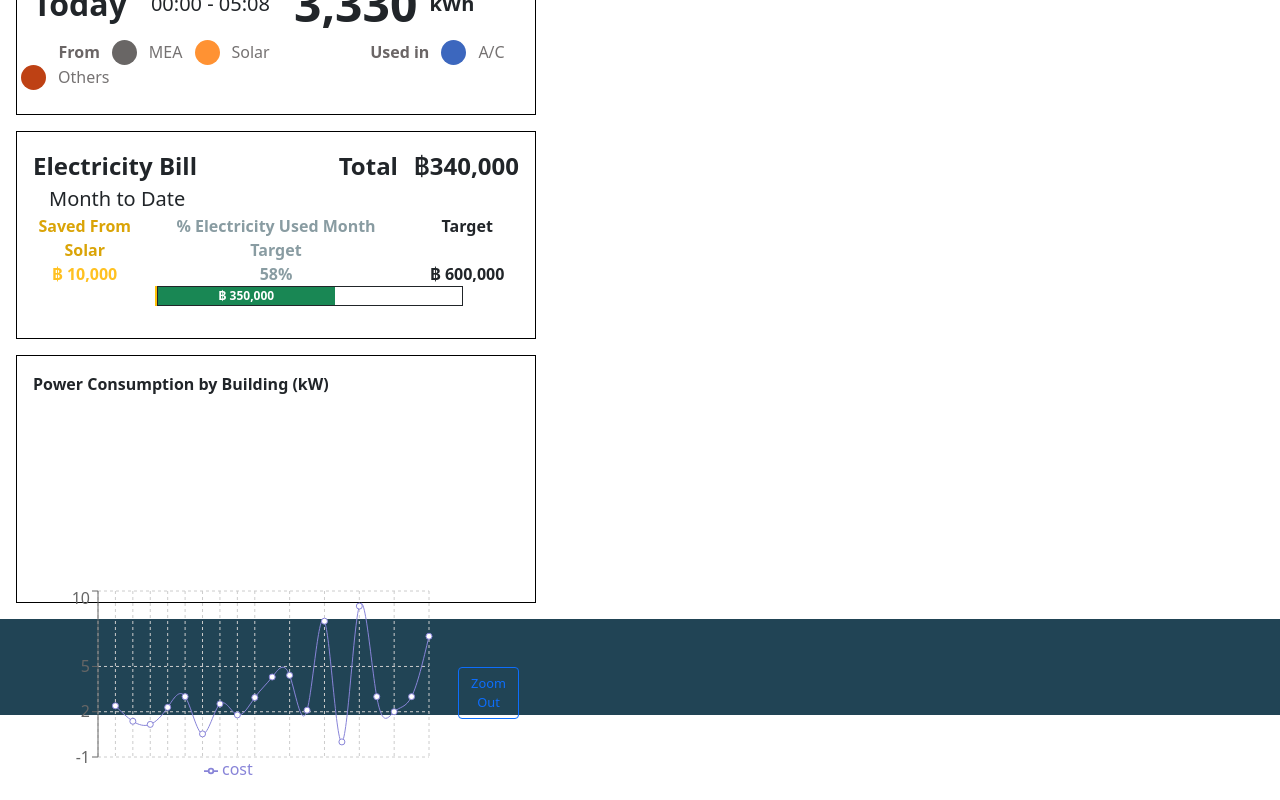
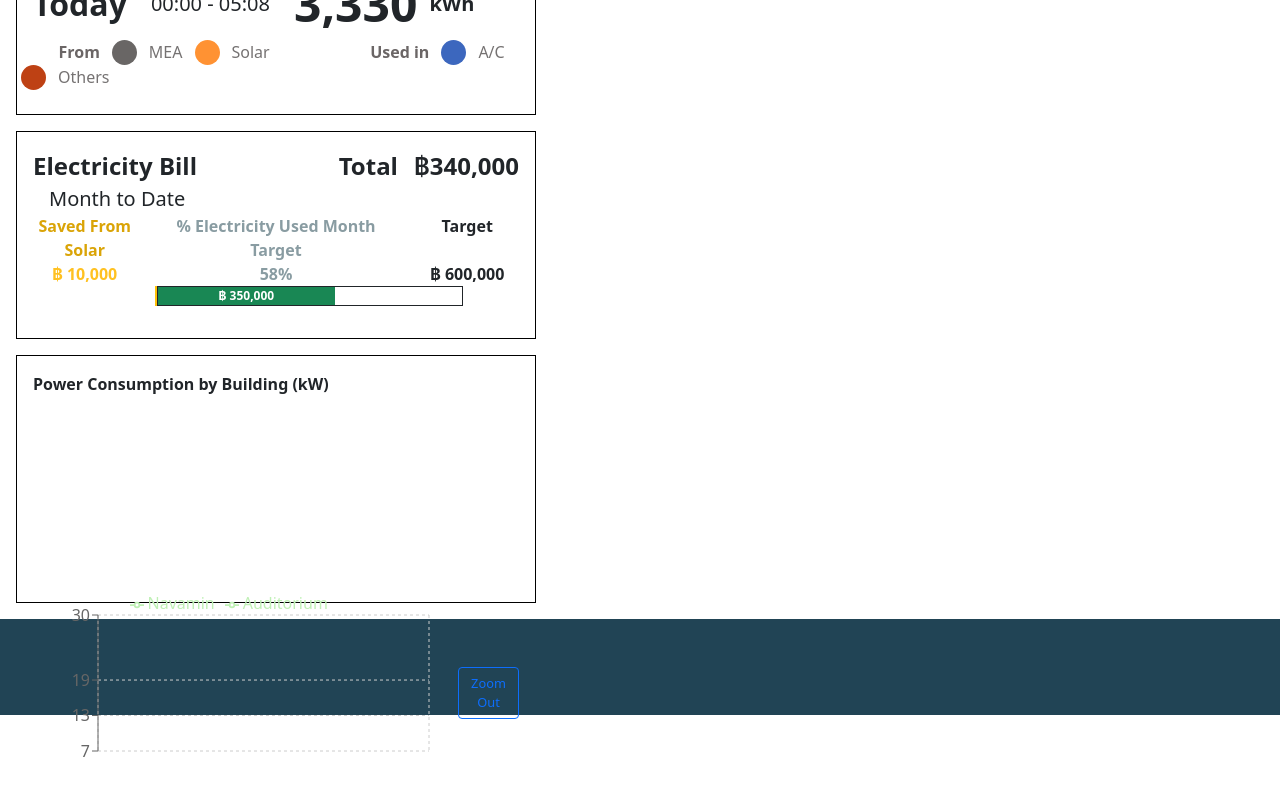
Before and after one commit to KitaPDev/NIDA-SMART-ENERGY, a React (Create React App) app in the folder frontend/: page / in a window 1280 px wide. Shown: the part 208-1008 px from the top of the page. Built offline with nearby package versions, Linux system fonts and the light colour scheme.

Commit message:
WIP: LineChartBuildingPowerConsumption

```diff
--- a/frontend/src/components/Home/Home.js
+++ b/frontend/src/components/Home/Home.js
@@ -21,31 +21,30 @@ class Home extends React.Component {
 		let electricityBill = 350000;
 		let solarSavings = 10000;
 
-		let lsBuilding = ["Navamin", "Auditorium"];
-		let mapLsLogPower_Building = {
+		let lsLogPower_Building = {
 			Navamin: [
-				{ log_timestamp: "2021-06-08T00:00:00Z", kw: 1.34 },
-				{ log_timestamp: "2021-06-08T00:15:00Z", kw: 1.99 },
-				{ log_timestamp: "2021-06-08T00:30:00Z", kw: 2.5 },
-				{ log_timestamp: "2021-06-08T00:45:00Z", kw: 2.3 },
-				{ log_timestamp: "2021-06-08T01:00:00Z", kw: 1.0 },
-				{ log_timestamp: "2021-06-08T01:15:00Z", kw: 1.21 },
-				{ log_timestamp: "2021-06-08T01:30:00Z", kw: 5.99 },
-				{ log_timestamp: "2021-06-08T01:45:00Z", kw: 4.52 },
-				{ log_timestamp: "2021-06-08T02:00:00Z", kw: 10.2 },
-				{ log_timestamp: "2021-06-08T02:15:00Z", kw: 8.09 },
+				{ log_timestamp: "2021-06-08T00:00:00Z", ac: 18, others: 12 },
+				{ log_timestamp: "2021-06-08T00:15:00Z", ac: 13, others: 11 },
+				{ log_timestamp: "2021-06-08T00:30:00Z", ac: 14, others: 14 },
+				{ log_timestamp: "2021-06-08T00:45:00Z", ac: 12, others: 15 },
+				{ log_timestamp: "2021-06-08T01:00:00Z", ac: 18, others: 14 },
+				{ log_timestamp: "2021-06-08T01:15:00Z", ac: 19, others: 13 },
+				{ log_timestamp: "2021-06-08T01:30:00Z", ac: 15, others: 12 },
+				{ log_timestamp: "2021-06-08T01:45:00Z", ac: 16, others: 11 },
+				{ log_timestamp: "2021-06-08T02:00:00Z", ac: 17, others: 12 },
+				{ log_timestamp: "2021-06-08T02:15:00Z", ac: 11, others: 10 },
 			],
 			Auditorium: [
-				{ log_timestamp: "2021-06-08T00:00:00Z", kw: 1.84 },
-				{ log_timestamp: "2021-06-08T00:15:00Z", kw: 1.09 },
-				{ log_timestamp: "2021-06-08T00:30:00Z", kw: 2.0 },
-				{ log_timestamp: "2021-06-08T00:45:00Z", kw: 2.9 },
-				{ log_timestamp: "2021-06-08T01:00:00Z", kw: 1.0 },
-				{ log_timestamp: "2021-06-08T01:15:00Z", kw: 1.21 },
-				{ log_timestamp: "2021-06-08T01:30:00Z", kw: 4.99 },
-				{ log_timestamp: "2021-06-08T01:45:00Z", kw: 2.52 },
-				{ log_timestamp: "2021-06-08T02:00:00Z", kw: 7.2 },
-				{ log_timestamp: "2021-06-08T02:15:00Z", kw: 5.09 },
+				{ log_timestamp: "2021-06-08T00:00:00Z", ac: 16, others: 1 },
+				{ log_timestamp: "2021-06-08T00:15:00Z", ac: 14, others: 3 },
+				{ log_timestamp: "2021-06-08T00:30:00Z", ac: 5, others: 2 },
+				{ log_timestamp: "2021-06-08T00:45:00Z", ac: 8, others: 6 },
+				{ log_timestamp: "2021-06-08T01:00:00Z", ac: 9, others: 7 },
+				{ log_timestamp: "2021-06-08T01:15:00Z", ac: 3, others: 9 },
+				{ log_timestamp: "2021-06-08T01:30:00Z", ac: 4, others: 5 },
+				{ log_timestamp: "2021-06-08T01:45:00Z", ac: 7, others: 3 },
+				{ log_timestamp: "2021-06-08T02:00:00Z", ac: 11, others: 1 },
+				{ log_timestamp: "2021-06-08T02:15:00Z", ac: 19, others: 5 },
 			],
 		};
 
@@ -271,7 +270,9 @@ class Home extends React.Component {
 								</span>
 							</Row>
 							<Row>
-								<LineChartBuildingPowerConsumption />
+								<LineChartBuildingPowerConsumption
+									lsLogPower_Building={lsLogPower_Building}
+								/>
 							</Row>
 						</div>
 					</Col>
--- a/frontend/src/components/Home/LineChartBuildingPowerConsumption/LineChartBuildingPowerConsumption.js
+++ b/frontend/src/components/Home/LineChartBuildingPowerConsumption/LineChartBuildingPowerConsumption.js
@@ -3,6 +3,7 @@ import {
 	LineChart,
 	Line,
 	CartesianGrid,
+	XAxis,
 	YAxis,
 	Tooltip,
 	ReferenceArea,
@@ -11,31 +12,8 @@ import {
 } from "recharts";
 import { Row, Col, Button } from "reactstrap";
 
-const initialData = [
-	{ log_timestamp: "", kw: 50.34 },
-	{ name: 2, cost: 2.39 },
-	{ name: 3, cost: 1.37 },
-	{ name: 4, cost: 1.16 },
-	{ name: 5, cost: 2.29 },
-	{ name: 6, cost: 3 },
-	{ name: 7, cost: 0.53 },
-	{ name: 8, cost: 2.52 },
-	{ name: 9, cost: 1.79 },
-	{ name: 10, cost: 2.94 },
-	{ name: 11, cost: 4.3 },
-	{ name: 12, cost: 4.41 },
-	{ name: 13, cost: 2.1 },
-	{ name: 14, cost: 8 },
-	{ name: 15, cost: 0 },
-	{ name: 16, cost: 9 },
-	{ name: 17, cost: 3 },
-	{ name: 18, cost: 2 },
-	{ name: 19, cost: 3 },
-	{ name: 20, cost: 7 },
-];
-
-const getAxisYDomain = (from, to, ref, offset) => {
-	const refData = initialData.slice(from - 1, to);
+const getAxisYDomain = (data, from, to, ref, offset) => {
+	const refData = data.slice(from - 1, to);
 	let [bottom, top] = [refData[0][ref], refData[0][ref]];
 	refData.forEach((d) => {
 		if (d[ref] > top) top = d[ref];
@@ -45,23 +23,107 @@ const getAxisYDomain = (from, to, ref, offset) => {
 	return [(bottom | 0) - offset, (top | 0) + offset];
 };
 
-const initialState = {
-	data: initialData,
-	left: "dataMin",
-	right: "dataMax",
+export default class LineChartBuildingPowerConsumption extends PureComponent {
+	constructor(props) {
+		super(props);
+		this.state = {
 			refAreaLeft: "",
 			refAreaRight: "",
-	top: "dataMax+1",
-	bottom: "dataMin-1",
-	top2: "dataMax+20",
-	bottom2: "dataMin-20",
 			animation: true,
 		};
 
-export default class LineChartBuildingPowerConsumption extends PureComponent {
-	constructor(props) {
-		super(props);
-		this.state = initialState;
+		let lsLogPower_Building = this.props.lsLogPower_Building;
+
+		let data = [];
+		let powerMin = -1;
+		let powerMax = -1;
+		let timeBegin;
+		let timeEnd;
+
+		for (let building of Object.keys(lsLogPower_Building)) {
+			for (let logPower of lsLogPower_Building[building]) {
+				let tmp = {};
+
+				let overall = logPower.ac + logPower.others;
+				let log_datetime = new Date(logPower.log_timestamp);
+
+				tmp[building] = overall;
+				tmp.ac = logPower.ac;
+				tmp.others = logPower.others;
+				tmp.log_datetime = log_datetime;
+
+				if (powerMin === -1) {
+					powerMin = overall;
+				} else if (powerMin > overall) {
+					powerMin = overall;
+				}
+
+				if (powerMax === -1) {
+					powerMax = overall;
+				} else if (powerMax < overall) {
+					powerMin = overall;
+				}
+
+				if (timeBegin === undefined) {
+					timeBegin = log_datetime;
+				} else if (timeBegin > log_datetime) {
+					timeBegin = log_datetime;
+				}
+
+				if (timeEnd === undefined) {
+					timeEnd = log_datetime;
+				} else if (timeEnd < log_datetime) {
+					timeEnd = log_datetime;
+				}
+
+				data.push(tmp);
+			}
+		}
+
+		this.state.data = data;
+		this.state.bottom = powerMin;
+		this.state.top = powerMax;
+		this.state.left = timeBegin;
+		this.state.right = timeEnd;
+
+		this.getColorCode = this.getColorCode.bind(this);
+	}
+
+	getColorCode(building) {
+		switch (building.toUpperCase()) {
+			case "NAVAMIN":
+				return "#BFF0B5";
+
+			case "SIAM":
+				return "#BFF0B5";
+
+			case "BUNCHANA":
+				return "#BFF0B5";
+
+			case "NIDA HOUSE":
+				return "#BFF0B5";
+
+			case "CHUP":
+				return "#BFF0B5";
+
+			case "NIDASUMPAN":
+				return "#BFF0B5";
+
+			case "NARATHIP":
+				return "#BFF0B5";
+
+			case "RATCHAPHRUEK":
+				return "#BFF0B5";
+
+			case "SERITHAI":
+				return "#BFF0B5";
+
+			case "AUDITORIUM":
+				return "#BFF0B5";
+
+			default:
+				return "#000000";
+		}
 	}
 
 	zoom() {
@@ -81,12 +143,12 @@ export default class LineChartBuildingPowerConsumption extends PureComponent {
 			[refAreaLeft, refAreaRight] = [refAreaRight, refAreaLeft];
 
 		// yAxis domain
-		const [bottom, top] = getAxisYDomain(refAreaLeft, refAreaRight, "cost", 1);
-		const [bottom2, top2] = getAxisYDomain(
+		const [bottom, top] = getAxisYDomain(
+			this.state.data,
 			refAreaLeft,
 			refAreaRight,
-			"impression",
-			50
+			"cost",
+			1
 		);
 
 		this.setState(() => ({
@@ -97,8 +159,6 @@ export default class LineChartBuildingPowerConsumption extends PureComponent {
 			right: refAreaRight,
 			bottom,
 			top,
-			bottom2,
-			top2,
 		}));
 	}
 
@@ -118,7 +178,7 @@ export default class LineChartBuildingPowerConsumption extends PureComponent {
 	}
 
 	render() {
-		const {
+		let {
 			data,
 			barIndex,
 			left,
@@ -127,9 +187,9 @@ export default class LineChartBuildingPowerConsumption extends PureComponent {
 			refAreaRight,
 			top,
 			bottom,
-			top2,
-			bottom2,
 		} = this.state;
+
+		let lsBuilding = Object.keys(this.props.lsLogPower_Building);
 
 		return (
 			<div
@@ -152,6 +212,12 @@ export default class LineChartBuildingPowerConsumption extends PureComponent {
 								onMouseUp={this.zoom.bind(this)}
 							>
 								<CartesianGrid strokeDasharray="3 3" />
+								<XAxis
+									allowDataOverflow
+									dataKey="log_datetime"
+									domain={[left, right]}
+									type="number"
+								/>
 								<YAxis
 									allowDataOverflow
 									domain={[bottom, top]}
@@ -159,13 +225,15 @@ export default class LineChartBuildingPowerConsumption extends PureComponent {
 									yAxisId="1"
 								/>
 								<Tooltip />
+								{lsBuilding.map((building) => (
 									<Line
 										yAxisId="1"
 										type="natural"
-									dataKey="cost"
-									stroke="#8884d8"
+										dataKey={building}
+										stroke={this.getColorCode(building)}
 										animationDuration={300}
 									/>
+								))}
 
 								{refAreaLeft && refAreaRight ? (
 									<ReferenceArea
@@ -175,11 +243,7 @@ export default class LineChartBuildingPowerConsumption extends PureComponent {
 										strokeOpacity={0.3}
 									/>
 								) : null}
-								<Legend
-									layout="vertical"
-									verticalAlign="bottom"
-									align="center"
-								/>
+								<Legend layout="vertical" verticalAlign="top" align="center" />
 							</LineChart>
 						</ResponsiveContainer>
 					</Col>
```
Lines whose indentation alone changed are shown as unchanged.
